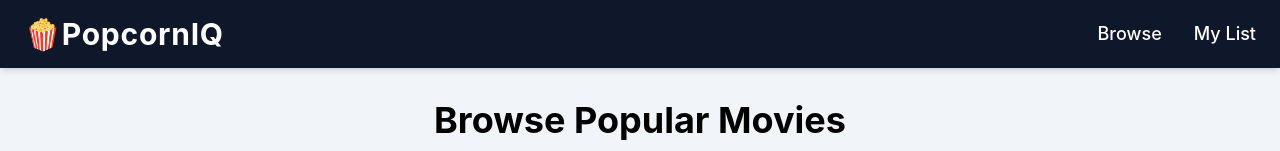
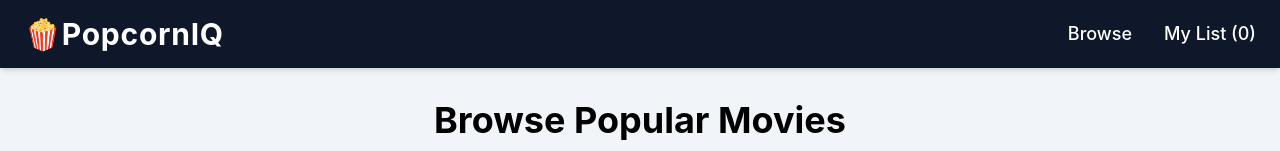
Before and after one commit to Aryayayayaa/popcorniq, a React (Vite) app: page / in a window 1280 px wide. Shown: the top 151 px of the page. Built offline with nearby package versions, Linux system fonts and the light colour scheme; no server answers.

Commit message:
Display watchlist count in navigation

```diff
--- a/src/components/Layout.jsx
+++ b/src/components/Layout.jsx
@@ -1,7 +1,12 @@
 import { Link, Outlet } from "react-router-dom";
+
 import { ROUTES } from "../constants/routes";
+import { useLibrary } from "../context/LibraryContext";
 
 function Layout() {
+  const { state } = useLibrary();
+  const watchlistCount = state.watchlist.length;
+
   return (
     <div className="min-h-screen bg-slate-100">
       <header className="bg-slate-900 text-white shadow-md">
@@ -20,10 +25,10 @@ function Layout() {
             </Link>
 
             <Link
-              to="/my-list"
+              to={ROUTES.MY_LIST}
               className="hover:text-yellow-400 transition-colors"
             >
-              My List
+              My List ({watchlistCount})
             </Link>
           </nav>
         </div>
```
